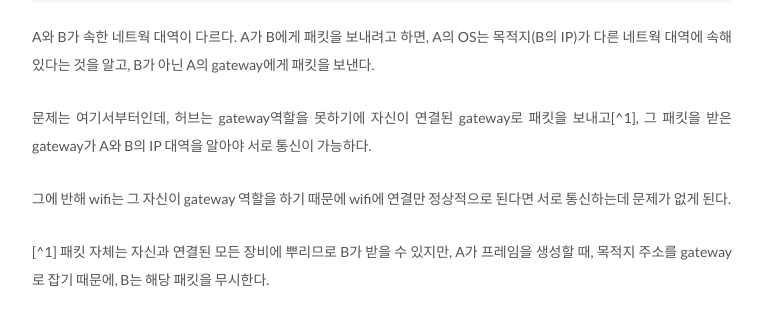
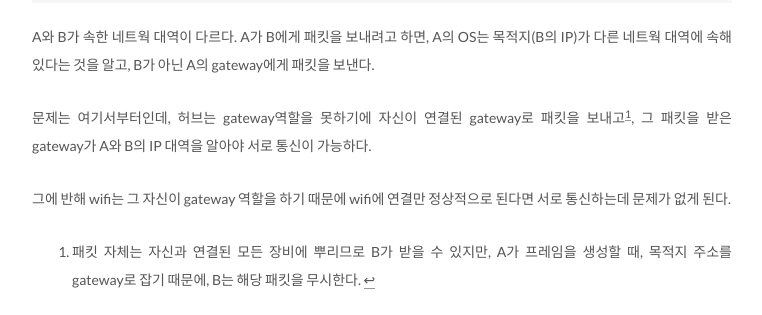
Before and after one commit to saba4good/networkengineering, a Jekyll site: the page built from _posts/2021-07-10-01-hub-wifi.md, in a window 1280 px wide, cut to the strip 1218-1533 px from the top of the page. Shown: the whole strip, without its empty margins (258-1020 px from the left). Built offline with Jekyll 4.4.1, drawn with Linux system fonts in a browser that asks for light colours.

Commit message:
Update 2021-07-10-01-hub-wifi.md
endnote markdown

```diff
--- a/_posts/2021-07-10-01-hub-wifi.md
+++ b/_posts/2021-07-10-01-hub-wifi.md
@@ -37,4 +37,4 @@ A가 B에게 패킷을 보내려고 하면, A의 OS는 목적지(B의 IP)가 다
 
 그에 반해 wifi는 그 자신이 gateway 역할을 하기 때문에 wifi에 연결만 정상적으로 된다면 서로 통신하는데 문제가 없게 된다.
 
-[^1] 패킷 자체는 자신과 연결된 모든 장비에 뿌리므로 B가 받을 수 있지만, A가 프레임을 생성할 때, 목적지 주소를 gateway로 잡기 때문에, B는 해당 패킷을 무시한다.
+[^1]: 패킷 자체는 자신과 연결된 모든 장비에 뿌리므로 B가 받을 수 있지만, A가 프레임을 생성할 때, 목적지 주소를 gateway로 잡기 때문에, B는 해당 패킷을 무시한다.
```
